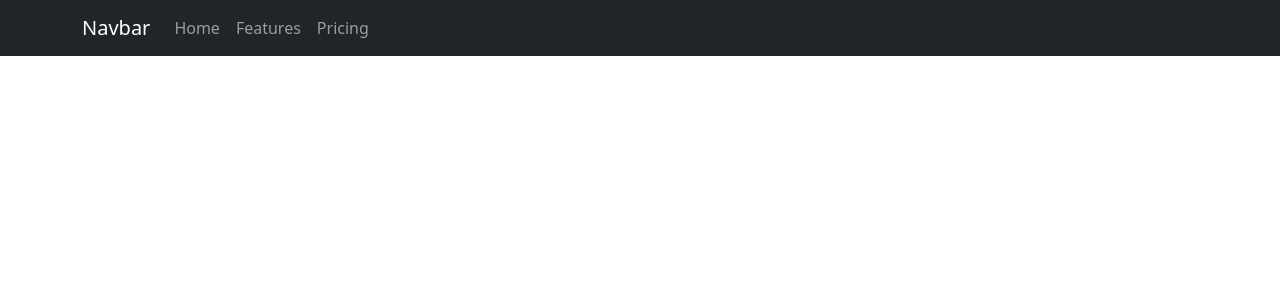
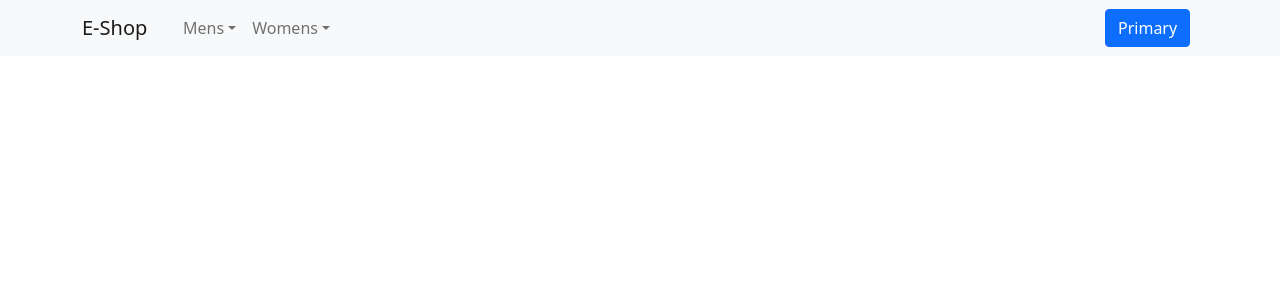
Before and after one commit to ross-m/online-store, a React (Create React App) app in the folder root/Frontend/: page / in a window 1280 px wide. Shown: the top 300 px of the page. Built offline with nearby package versions, Linux system fonts and the light colour scheme.

Commit message:
Worked on navbar. Must change font.

```diff
--- a/root/Frontend/src/Components/home.js
+++ b/root/Frontend/src/Components/home.js
@@ -1,16 +1,63 @@
 import React from "react"
-import {Navbar, Container, Nav} from "react-bootstrap"
+import {Navbar, NavDropdown, Container, Nav, Table, Button, Col} from "react-bootstrap"
 
 function Home() {
     return (
-        <Navbar bg="dark" variant="dark">
+        <Navbar bg="light" expand="lg">
             <Container>
-                <Navbar.Brand href="#home">Navbar</Navbar.Brand>
-                <Nav className="me-auto">
-                <Nav.Link href="#home">Home</Nav.Link>
-                <Nav.Link href="#features">Features</Nav.Link>
-                <Nav.Link href="#pricing">Pricing</Nav.Link>
-                </Nav>
+                <Col xs={1}>
+                    <Navbar.Brand href="#home">E-Shop</Navbar.Brand>
+                </Col>
+                <Col sm={10}>
+                    <Navbar.Toggle aria-controls="basic-navbar-nav" />
+                    <Navbar.Collapse id="basic-navbar-nav">
+                    <Nav className="me-auto">
+                        <NavDropdown title="Mens" id="basic-nav-dropdown">
+                            <Table striped border hover size="sm">
+                                <thead>
+                                    <tr>
+                                        <th><Nav.Link href="#Mens/Tops">Tops</Nav.Link></th>
+                                        <th><Nav.Link href="#Mens/Bottoms">Bottoms</Nav.Link></th>
+                                    </tr>
+                                </thead>
+                                    <tbody>
+                                        <tr>
+                                            <td><Nav.Link href="#Mens/Shirts">Shirts</Nav.Link></td>
+                                            <td><Nav.Link href="#Mens/Shorts">Shorts</Nav.Link></td>
+                                        </tr>
+                                        <tr>
+                                            <td><Nav.Link href="#Mens/Hoodies">Hoodies</Nav.Link></td>
+                                            <td><Nav.Link href="#Mens/Pants">Pants</Nav.Link></td>
+                                        </tr>
+                                    </tbody>
+                            </Table>
+                        </NavDropdown>
+                        <NavDropdown title="Womens" id="basic-nav-dropdown">
+                            <Table striped border hover size="sm">
+                                <thead>
+                                    <tr>
+                                        <th><Nav.Link href="#Womens/Tops">Tops</Nav.Link></th>
+                                        <th><Nav.Link href="#Womens/Bottoms">Bottoms</Nav.Link></th>
+                                    </tr>
+                                </thead>
+                                    <tbody>
+                                        <tr>
+                                            <td><Nav.Link href="#Womens/Shirts">Shirts</Nav.Link></td>
+                                            <td><Nav.Link href="#Womens/Shorts">Shorts</Nav.Link></td>
+                                        </tr>
+                                        <tr>
+                                            <td><Nav.Link href="#Womens/Hoodies">Sweaters</Nav.Link></td>
+                                            <td><Nav.Link href="#Womens/Pants">Pants</Nav.Link></td>
+                                        </tr>
+                                    </tbody>
+                            </Table>
+                        </NavDropdown>
+                    </Nav>
+                    </Navbar.Collapse>
+                </Col>
+                <Col>
+                    <Button variant="primary">Primary</Button>{' '}
+                </Col>
             </Container>
         </Navbar>
     )
```
